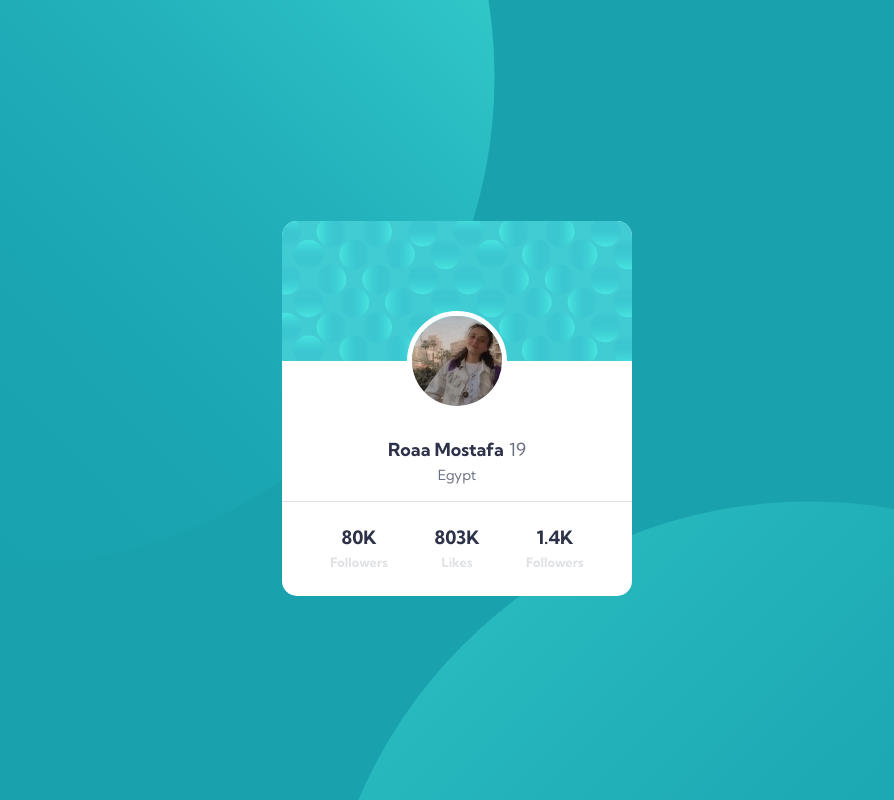
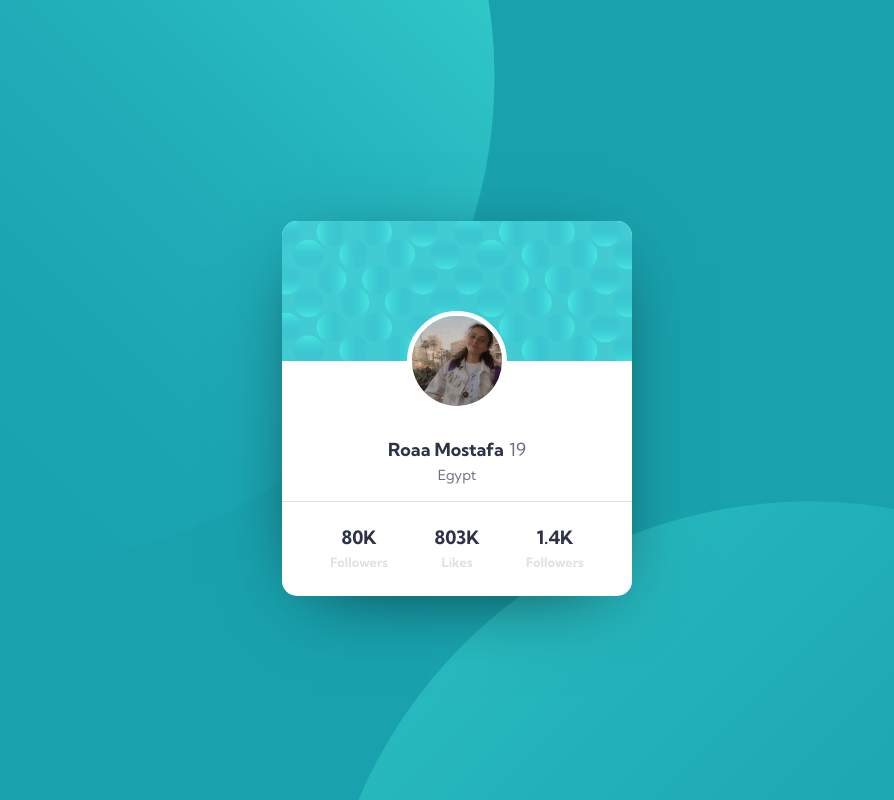
Before and after one commit to m-Ash1/profile-card, a plain HTML site: page index.html in a window 1280 px wide. Shown: the top 800 px of the page, without its empty margins (183-1077 px from the left). Drawn offline with Linux system fonts and the light colour scheme.

Commit message:
screenshots updated

```diff
--- a/css/main.css
+++ b/css/main.css
@@ -33,6 +33,9 @@ body {
   height: 375px;
   border-radius: 15px;
   overflow: hidden;
+  -webkit-box-shadow: 0px 16px 77px -30px rgba(0,0,0,0.75);
+-moz-box-shadow: 0px 16px 77px -30px rgba(0,0,0,0.75);
+box-shadow: 0px 16px 77px -30px rgba(0,0,0,0.75);
 }
 .upper-card {
   height: 200px;
```
Also changed, not shown: screenshots/project-4-mobile.PNG, screenshots/project-4.PNG.
